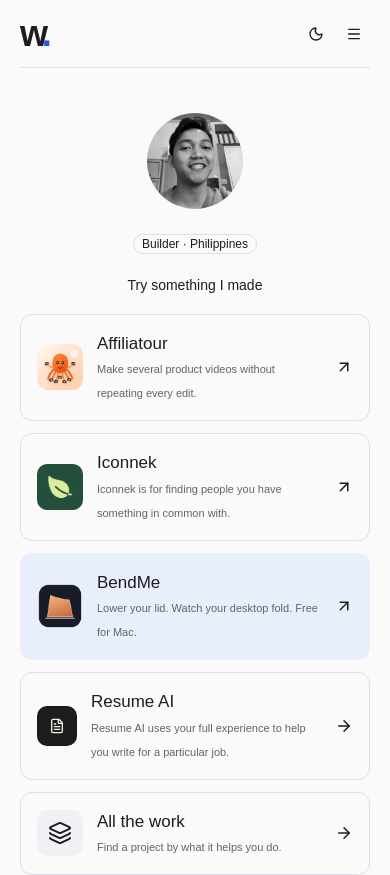
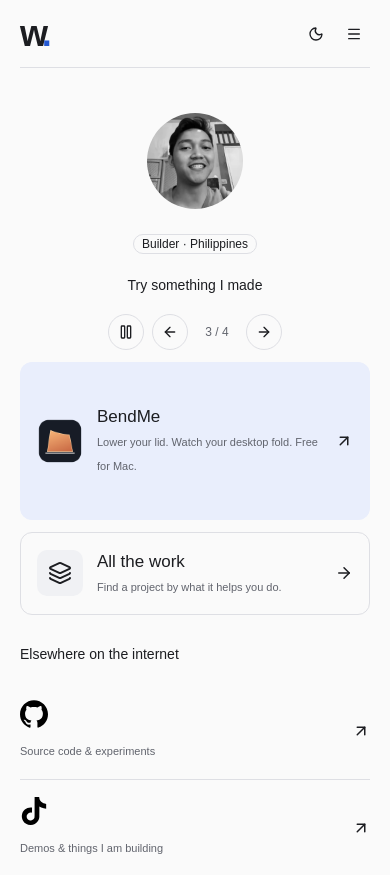
Before and after one commit to WinsonBaring/winsonbaring.github.io, a React (Vite) app: page / in a window 390 px wide. Shown: the top 875 px of the page. Built offline with nearby package versions, Linux system fonts and the light colour scheme.

Commit message:
feat: add mobile Links carousel (#24)

```diff
--- a/agent/planning-with-files/current_state.md
+++ b/agent/planning-with-files/current_state.md
@@ -53,3 +53,5 @@
 Issue #22 complete locally: four generated conceptual covers integrated in Work/Home. Real logos and previews preserved. JPEG assets total about 1.1 MB. 18 tests, production build, 17 routes/244 local references passed. Native WebKit desktop/mobile checked without overflow or JS errors. Not published.
 
 Issue #23 complete: b9734cc deployed successfully through workflow 34769575647. Root, Work, Iconnek, Links and Home HTML match the local build after normalizing build filenames; all four live cover images match local bytes. 18 tests and 17-route checks passed.
+
+Issue #24: Mobile Links carousel implemented locally using four existing apps (Affiliatour, Iconnek, BendMe, Resume AI). Owner clarification about category slides/automations remains pending. Desktop unchanged. 2.5-second timer, hold/swipe, keyboard pause, reduced motion and tab visibility handled. Native WebKit 390/1440 layouts have no overflow or errors. Source notes committed separately for recovery. Not published.
--- a/agent/planning-with-files/progress.md
+++ b/agent/planning-with-files/progress.md
@@ -61,3 +61,7 @@
 Issue #23: Publishing three approved local commits; user project notes remain untracked.
 
 Issue #23 complete: b9734cc deployed successfully through workflow 34769575647. Root, Work, Iconnek, Links and Home HTML match the local build after normalizing build filenames; all four live cover images match local bytes. 18 tests and 17-route checks passed.
+
+Issue #24: Added mobile-only carousel. Desktop list retained. Existing owner notes checkpointed separately. WAI carousel guidance informed keyboard pause and reduced-motion handling.
+
+Issue #24 verification: 23 tests passed with one worker and 30s timeout after initial machine-speed timeouts; lint, production build and 17-route validation passed. Native WebKit mobile/desktop inspected. Pending category interpretation is recorded; implementation uses existing four apps.
--- a/agent/planning-with-files/task_plan.md
+++ b/agent/planning-with-files/task_plan.md
@@ -98,3 +98,8 @@
 ## Issue #23: Publish portfolio
 - [x] Verify local checks.
 - [x] Deploy and verify live pages/assets.
+
+## Issue #24: Mobile Links carousel
+- [x] Build 2.5-second rotation, hold pause, swipe and accessible manual controls.
+- [x] Verify and commit the existing-app carousel.
+- [ ] Resolve owner clarification about category grouping/automation content.
--- a/src/App.css
+++ b/src/App.css
@@ -1531,3 +1531,17 @@
   object-fit: contain;
   background: #e8e7f0;
 }
+
+/* Mobile Links carousel; desktop remains an ordinary list. */
+.carousel-controls { display: flex; align-items: center; justify-content: center; gap: 8px; margin-bottom: 12px; }
+.carousel-controls button { display: grid; place-items: center; width: 36px; height: 36px; border: 1px solid var(--border); border-radius: 50%; background: var(--background); color: var(--foreground); cursor: pointer; }
+.carousel-controls button:disabled { opacity: .5; cursor: default; }
+.carousel-controls span { min-width: 42px; text-align: center; font-size: 12px; color: var(--muted-foreground); }
+@media (max-width: 639px) {
+  .link-collection { min-width: 0; }
+  .carousel-viewport { overflow: hidden; touch-action: pan-y pinch-zoom; }
+  .carousel-track { display: flex; transition: transform 350ms ease; }
+  .carousel-slide { flex: 0 0 100%; min-width: 0; display: flex; }
+  .carousel-slide .link-tile { width: 100%; min-height: 158px; box-sizing: border-box; }
+}
+@media (prefers-reduced-motion: reduce) { .carousel-track { transition: none; } }
--- a/src/App.tsx
+++ b/src/App.tsx
@@ -1,3 +1,4 @@
+import { MobileCarousel } from "./components/mobile-carousel";
 import { useState } from "react";
 import {
   FileText,
@@ -744,6 +745,7 @@
       <div className="link-collection">
         <section>
           <h2 className="featured-links-heading">Try something I made</h2>
+          <MobileCarousel>
           <a className="link-tile" href="https://apps.apple.com/ph/app/affiliatour/id6769322267">
             <img className="affiliatour-logo" src={asset("affiliatour-logo.jpg")} alt="" width="46" height="46" />
             <div><strong>Affiliatour</strong><span>Make several product videos without repeating every edit.</span></div><ArrowUpRight />
@@ -776,6 +778,7 @@
             </div>
             <ArrowRight />
           </a>
+          </MobileCarousel>
           <a className="link-tile" href="/work/">
             <span className="link-initial">
               <Layers />
--- /dev/null
+++ b/src/components/mobile-carousel.tsx
@@ -0,0 +1,86 @@
+import { Children, useEffect, useRef, useState, type ReactNode } from "react";
+import { ArrowLeft, ArrowRight, Pause, Play } from "lucide-react";
+
+/** Keeps the desktop list intact and progressively enhances narrow screens. */
+export function MobileCarousel({ children }: { children: ReactNode }) {
+  const slides = Children.toArray(children);
+  const [mobile, setMobile] = useState(false);
+  const [reduced, setReduced] = useState(false);
+  const [index, setIndex] = useState(0);
+  const [paused, setPaused] = useState(false);
+  const [held, setHeld] = useState(false);
+  const [hovered, setHovered] = useState(false);
+  const [visible, setVisible] = useState(true);
+  const gesture = useRef<{ x: number; y: number; moved: boolean } | null>(null);
+  const suppressClick = useRef(false);
+  const move = (step: number) => setIndex(i => (i + step + slides.length) % slides.length);
+
+  useEffect(() => {
+    const narrow = window.matchMedia("(max-width: 639px)");
+    const motion = window.matchMedia("(prefers-reduced-motion: reduce)");
+    const update = () => { setMobile(narrow.matches); setReduced(motion.matches); };
+    const visibility = () => setVisible(!document.hidden);
+    update(); visibility();
+    narrow.addEventListener("change", update);
+    motion.addEventListener("change", update);
+    document.addEventListener("visibilitychange", visibility);
+    const release = () => { setHeld(false); gesture.current = null; };
+    window.addEventListener("pointerup", release);
+    window.addEventListener("pointercancel", release);
+    window.addEventListener("blur", release);
+    return () => {
+      narrow.removeEventListener("change", update);
+      motion.removeEventListener("change", update);
+      document.removeEventListener("visibilitychange", visibility);
+      window.removeEventListener("pointerup", release);
+      window.removeEventListener("pointercancel", release);
+      window.removeEventListener("blur", release);
+    };
+  }, []);
+  const playing = mobile && !reduced && !paused && !held && !hovered && visible;
+  useEffect(() => {
+    if (!playing || slides.length < 2) return;
+    const timer = window.setTimeout(() => setIndex(i => (i + 1) % slides.length), 2500);
+    return () => window.clearTimeout(timer);
+  }, [playing, index, slides.length]);
+
+  return <div className="mobile-carousel" role={mobile ? "region" : undefined}
+    aria-roledescription={mobile ? "carousel" : undefined} aria-label={mobile ? "Featured projects" : undefined}>
+    {mobile && <div className="carousel-controls">
+      <button type="button" onClick={() => setPaused(p => !p)} disabled={reduced}
+        aria-label={reduced ? "Automatic slides disabled for reduced motion" : paused ? "Play slideshow" : "Pause slideshow"}>
+        {paused || reduced ? <Play size={16} /> : <Pause size={16} />}
+      </button>
+      <button type="button" aria-label="Previous slide" onClick={() => { setPaused(true); move(-1); }}><ArrowLeft size={16} /></button>
+      <span aria-live={playing ? "off" : "polite"}>{index + 1} / {slides.length}</span>
+      <button type="button" aria-label="Next slide" onClick={() => { setPaused(true); move(1); }}><ArrowRight size={16} /></button>
+    </div>}
+    <div className="carousel-viewport"
+      onFocusCapture={() => { if (mobile && !held) setPaused(true); }}
+      onPointerEnter={e => { if (e.pointerType === "mouse") setHovered(true); }}
+      onPointerLeave={() => setHovered(false)}
+      onPointerDown={e => {
+        if (!mobile) return;
+        setHeld(true); suppressClick.current = false;
+        gesture.current = { x: e.clientX, y: e.clientY, moved: false };
+      }}
+      onPointerMove={e => {
+        const start = gesture.current;
+        if (!start || start.moved) return;
+        const dx = e.clientX - start.x, dy = e.clientY - start.y;
+        if (Math.abs(dx) > 40 && Math.abs(dx) > Math.abs(dy)) {
+          start.moved = true; suppressClick.current = true; move(dx < 0 ? 1 : -1);
+        }
+      }}
+      onClickCapture={e => { if (suppressClick.current) { e.preventDefault(); e.stopPropagation(); suppressClick.current = false; } }}>
+      <div className="carousel-track" style={mobile ? { transform: `translateX(-${index * 100}%)` } : undefined}>
+        {slides.map((slide, i) => <div className="carousel-slide" key={i}
+          role={mobile ? "group" : undefined} aria-roledescription={mobile ? "slide" : undefined}
+          aria-label={mobile ? `${i + 1} of ${slides.length}` : undefined}
+          aria-hidden={mobile && i !== index ? true : undefined} inert={mobile && i !== index ? true : undefined}>
+          {slide}
+        </div>)}
+      </div>
+    </div>
+  </div>;
+}
```
Also changed, not shown: src/components/README.md, 2 other files (tests, documents, lock files or other folders).
